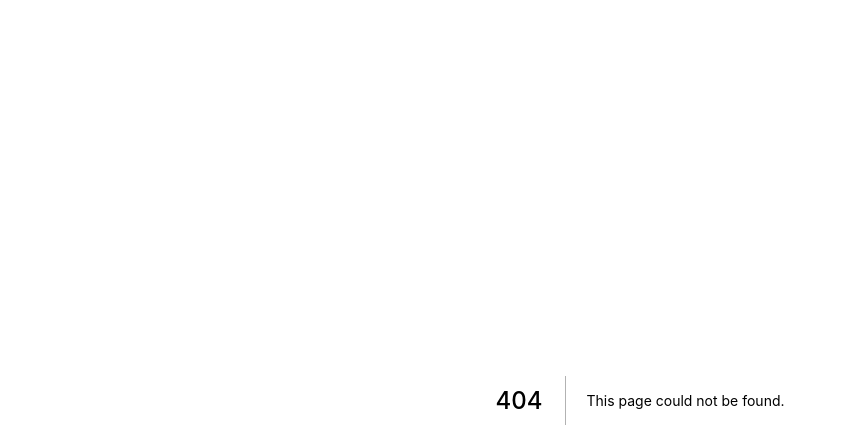
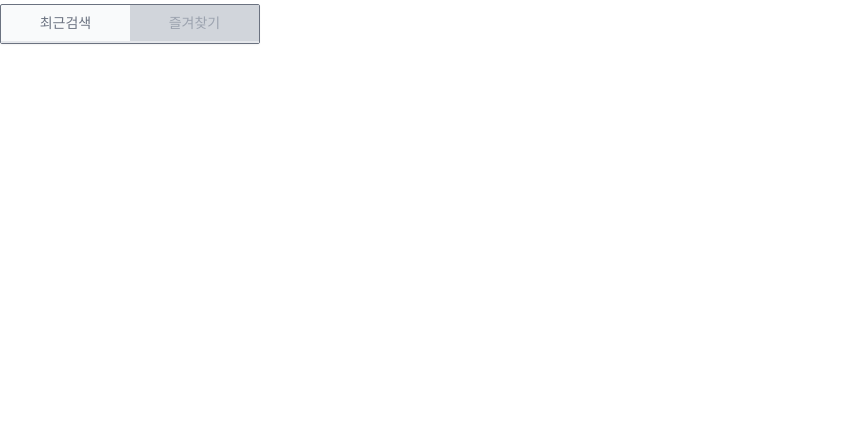
Before and after one commit to JeremyDev87/opggclone, a Next.js app: page /components/SearchHistory in a window 1280 px wide. Before the commit this address had no page. Shown: the top 448 px of the page, without its empty margins (0-847 px from the left). Built offline with nearby package versions, Linux system fonts and the light colour scheme.

Commit message:
searchHistory complete

```diff
--- a/pages/components/PreSearch.tsx
+++ b/pages/components/PreSearch.tsx
@@ -2,7 +2,7 @@ import { NextPage } from "next";
 import { useEffect, useState } from "react";
 import { clsMaker } from "../../libs/utils";
 
-const PreSearch: NextPage = (props) => {
+const SearchHistory: NextPage = (props) => {
 	const [preID, setpreID] = useState([]);
 	useEffect(() => {
 		setpreID(props.preID);
@@ -36,4 +36,4 @@ const PreSearch: NextPage = (props) => {
 		</div>
 	);
 };
-export default PreSearch;
+export default SearchHistory;
--- /dev/null
+++ b/pages/components/SearchHistory.tsx
@@ -0,0 +1,40 @@
+import { NextPage } from "next";
+import { useEffect, useState } from "react";
+
+const PreSearch: NextPage = (props) => {
+	const [searchHistory, setSearchHistory] = useState();
+
+	useEffect(() => {
+		let getHistory = JSON.parse(localStorage.getItem("searchHistory"));
+		setSearchHistory(getHistory);
+	}, [props]);
+	return (
+		<div className="bg-gray-50 border-[1px]  border-gray-500 w-[260px] mt-1 rounded-sm shadow-sm flex flex-col items-center">
+			<div className="flex items-center justify-around text-sm w-full border-b-2">
+				<div className="w-1/2 py-2 text-center text-gray-500">
+					최근검색
+				</div>
+				<div className="w-1/2 bg-gray-300 py-2 text-center text-gray-400">
+					즐겨찾기
+				</div>
+			</div>
+			{searchHistory
+				? searchHistory.map((value, index) => {
+						return (
+							<div
+								className="w-full flex items-center justify-between text-xs px-5 py-2 text-gray-500"
+								key={index}
+							>
+								<div className="font-medium">{value}</div>
+								<div className="flex justify-end items-center space-x-2">
+									<span>☆</span>
+									<span>X</span>
+								</div>
+							</div>
+						);
+				  })
+				: null}
+		</div>
+	);
+};
+export default PreSearch;
--- a/pages/index.tsx
+++ b/pages/index.tsx
@@ -5,6 +5,7 @@ import MidBar from "./components/MidBar";
 import axios from "axios";
 import { useState, useEffect } from "react";
 import PreSearch from "./components/PreSearch";
+import SearchHistory from "./components/SearchHistory";
 
 const Home: NextPage = () => {
 	const [summonerName, setSummonerName] = useState(["Hide on bush"]);
@@ -15,6 +16,10 @@ const Home: NextPage = () => {
 		const { data } = await axios.get(
 			`https://codingtest.op.gg/api/summoner/${ID}`
 		);
+		let getHistory = JSON.parse(localStorage.getItem("searchHistory"));
+		let arr = getHistory ? [...getHistory, ID] : ID;
+		localStorage.setItem("searchHistory", JSON.stringify(arr));
+
 		setSearchData(data.summoner);
 	}
 	async function searchID(preID) {
@@ -35,6 +40,7 @@ const Home: NextPage = () => {
 		(async () => {
 			summonerName ? searchSummoner(summonerName) : null;
 		})();
+		return localStorage.removeItem("searchHistory");
 	}, []);
 	return (
 		<div className="h-[1819px]">
@@ -66,7 +72,9 @@ const Home: NextPage = () => {
 					</div>
 					{previewData.name && summonerName ? (
 						<PreSearch preID={previewData} summoner={searchData} />
-					) : null}
+					) : (
+						<SearchHistory preID={previewData} />
+					)}
 				</div>
 			</div>
 			<MidBar summoner={searchData} />
```
